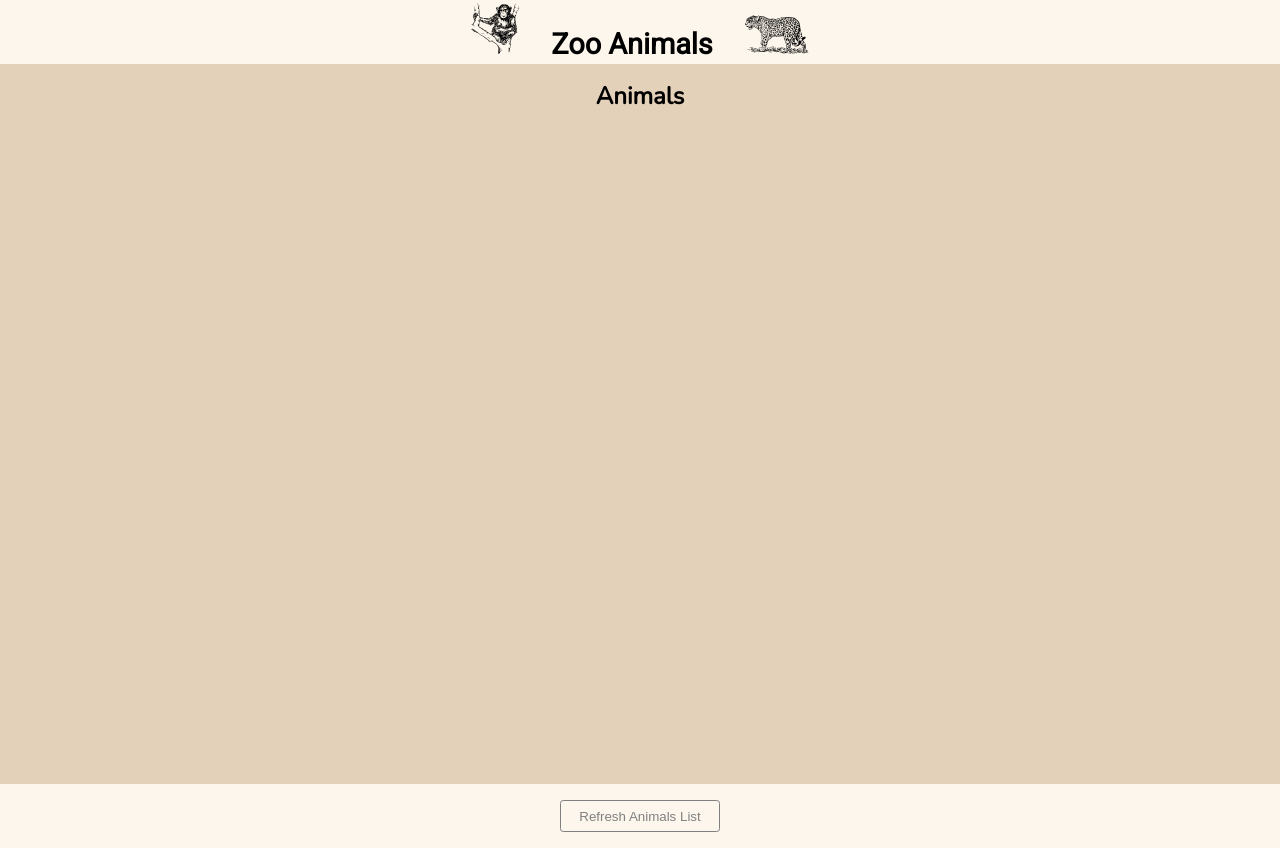
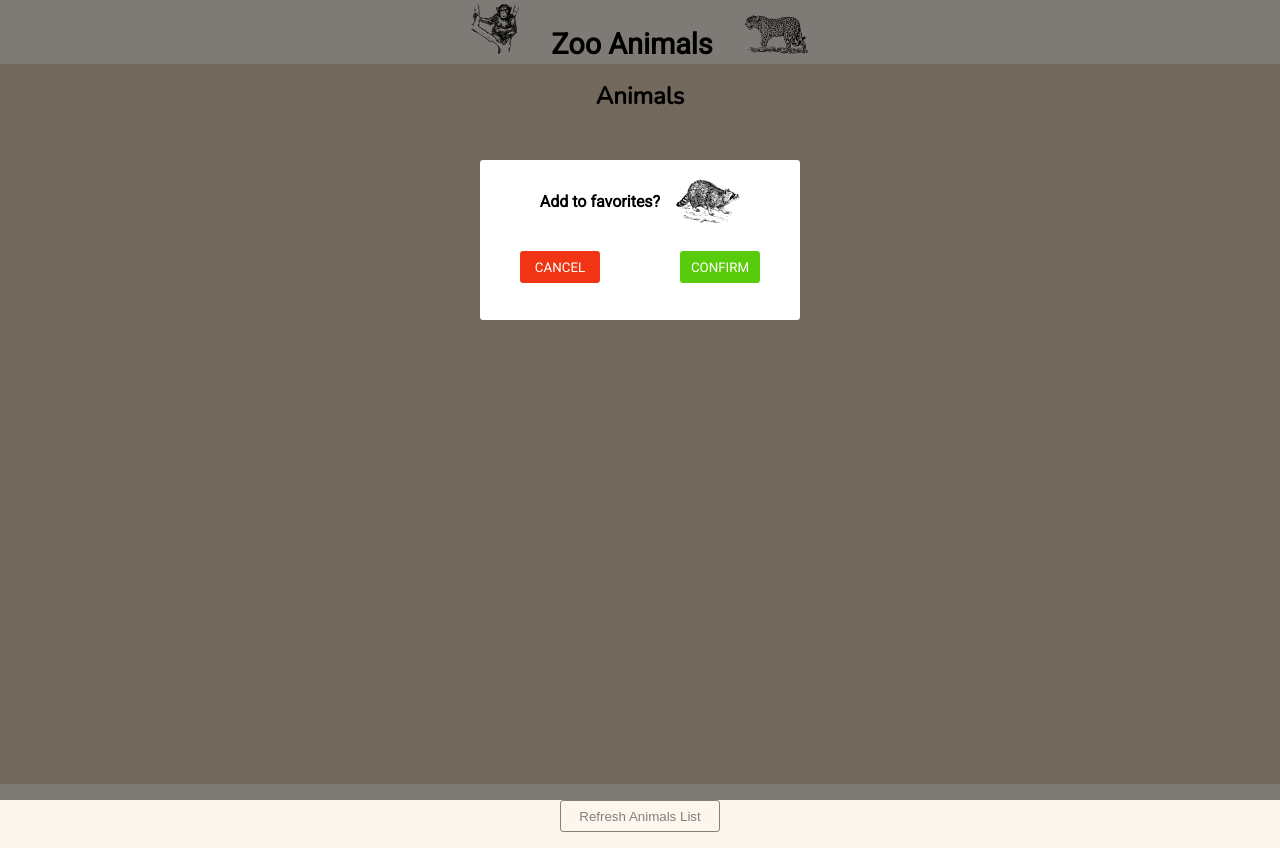
Before and after one commit to m-Cho1/Zootopia, a website: page index.html in a window 1280 px wide. Drawn offline with nearby package versions, Linux system fonts and the light colour scheme; no server answers.

Commit message:
created modal for adding to favorites

```diff
--- a/css/styles.css
+++ b/css/styles.css
@@ -119,7 +119,7 @@ li {
   font-family: Nunito, sans-serif;
   font-weight: bold;
   font-size: 0.9rem;
-  padding-top: 0.5rem;
+  padding: 0.5rem 0.1rem 0;
   margin: 0;
 }
 
@@ -216,6 +216,65 @@ i {
   cursor: pointer;
 }
 
+.overlay {
+  position: fixed;
+  top: 0;
+  width: 100%;
+  height: 100%;
+  background-color: rgba(0, 0, 0, 0.5);
+}
+
+.style-message-modal {
+  font-family: roboto, sans-serif;
+  font-weight: bold;
+  padding-top: 1rem;
+  display: flex;
+  justify-content: center;
+}
+
+.style-message-modal > img {
+  width: 20%;
+  margin-left: 1rem;
+}
+
+.modal-message {
+  position: absolute;
+  top: 20%;
+  background-color: white;
+  border: none;
+  border-radius: 0.2rem;
+  display: flex;
+  width: 20rem;
+  height: 10rem;
+  flex-direction: column;
+}
+
+.button-container-modal {
+  margin-top: 1.5rem;
+  display: flex;
+  justify-content: space-around;
+}
+
+.sytle-button-cancel {
+  width: 5rem;
+  height: 2rem;
+  border: none;
+  border-radius: 0.2rem;
+  background-color: rgba(241, 45, 11, 0.959);
+  color: white;
+  font-family: roboto, sans-serif;
+}
+
+.style-button-confirm {
+  width: 5rem;
+  height: 2rem;
+  border: none;
+  border-radius: 0.2rem;
+  background-color: rgb(88, 204, 10);
+  color: white;
+  font-family: roboto, sans-serif;
+}
+
 @media screen and (min-width: 768px) {
   .list-style {
     flex-basis: calc(100% / 3);
--- a/index.html
+++ b/index.html
@@ -19,6 +19,22 @@
     crossorigin="anonymous" referrerpolicy="no-referrer" />
 </head>
 <body>
+  <div class="overlay">
+    <div class="row">
+      <div class="column-full display-flex justify-center">
+        <div class="modal-message">
+          <div class="style-message-modal">
+            <p>Add to favorites?</p>
+            <img src="animal.svg/racoon.svg" alt="racoon image">
+          </div>
+          <div class="button-container-modal">
+            <button id="cancel-btn" class="sytle-button-cancel">CANCEL</button>
+            <button id="confirm-btn" class="style-button-confirm">CONFIRM</button>
+          </div>
+        </div>
+      </div>
+    </div>
+  </div>
   <header class="style-header">
     <div class="svg-container-monkey padding-top-svg style-svg-container-right">
       <img class="style-svg-header" src="animal.svg/monkey.svg" alt="monkey image">
--- a/js/main.js
+++ b/js/main.js
@@ -5,7 +5,7 @@ var currentAnimalList;
 
 window.addEventListener('DOMContentLoaded', function (event) {
   event.preventDefault();
-  loadAnimalList();
+  // loadAnimalList();
   viewSwap('main-list');
   $refreshBtn.classList.remove('hidden');
   $backToListBtn.classList.add('hidden');
```
